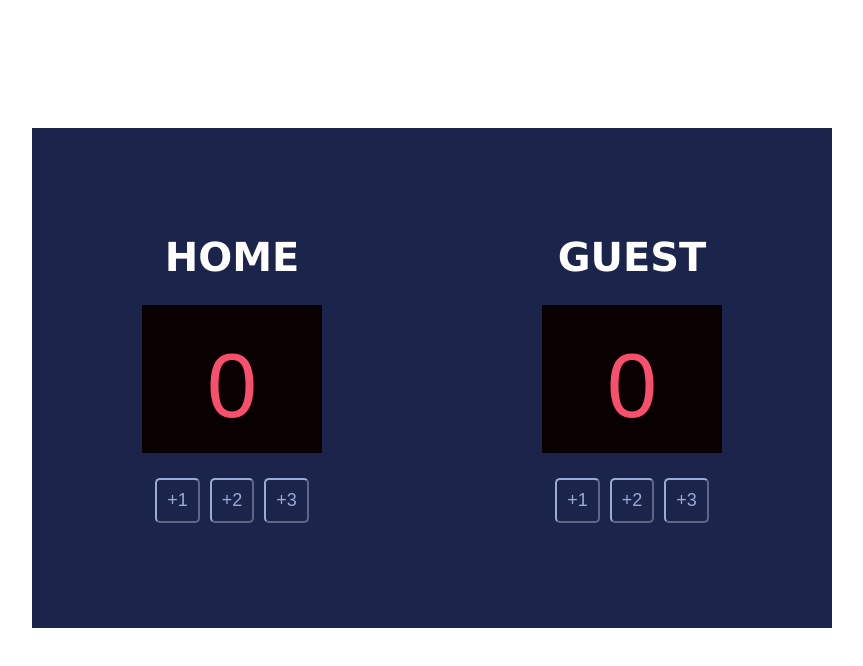
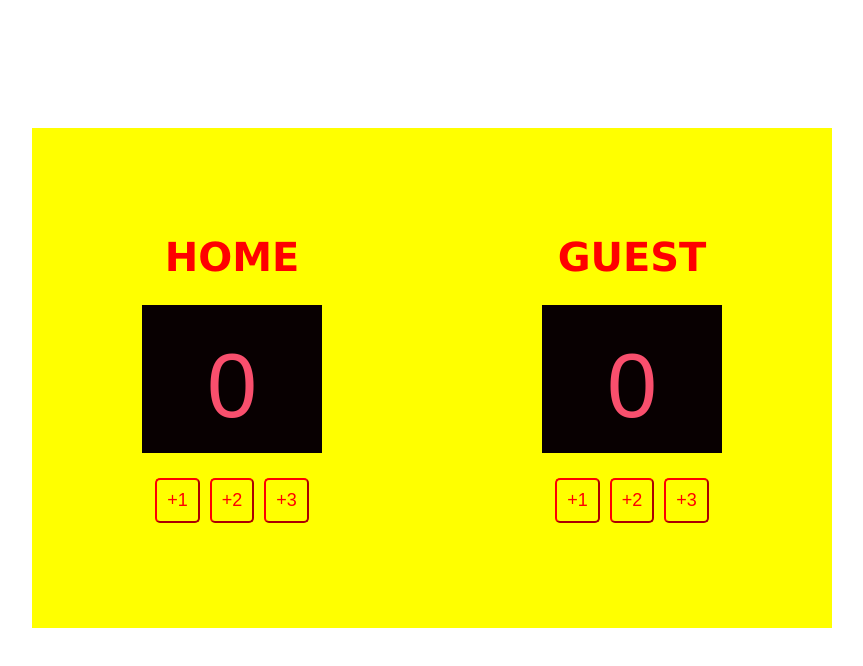
Before and after one commit to jan-blaska/scrimba-js-03-basketball, a plain HTML site: page index.html in a window 1280 px wide. Shown: the whole page, without its empty margins (208-1071 px from the left). Drawn offline with Linux system fonts and the light colour scheme; a web font is replaced by a local one.

Commit message:
changed color of main container

```diff
--- a/index.css
+++ b/index.css
@@ -20,7 +20,7 @@ body {
     display: flex;
     margin: auto;
     justify-content: space-around;
-    background-color: #1B244A;
+    background-color: yellow;
     height: 500px;
     max-width: 800px;
     align-items: center;
@@ -40,7 +40,7 @@ body {
 }
 
 h3 {
-    color: white;
+    color: red;
     font-size: 40px;
     font-weight: 700;
     font-family: Verdana, Geneva, Tahoma, sans-serif;
@@ -66,10 +66,10 @@ button {
     justify-content: center;
     align-items: center;
     border-radius: 5px;
-    border-color: #9AABD8;
+    border-color: red;
     font-size: 18px;
-    color: #9AABD8;
-    background-color: #1B244A;
+    color: red;
+    background-color: yellow;
     font-family: 'Cursed Timer ULiL', sans-serif;
     padding: 10px;
 }
```
